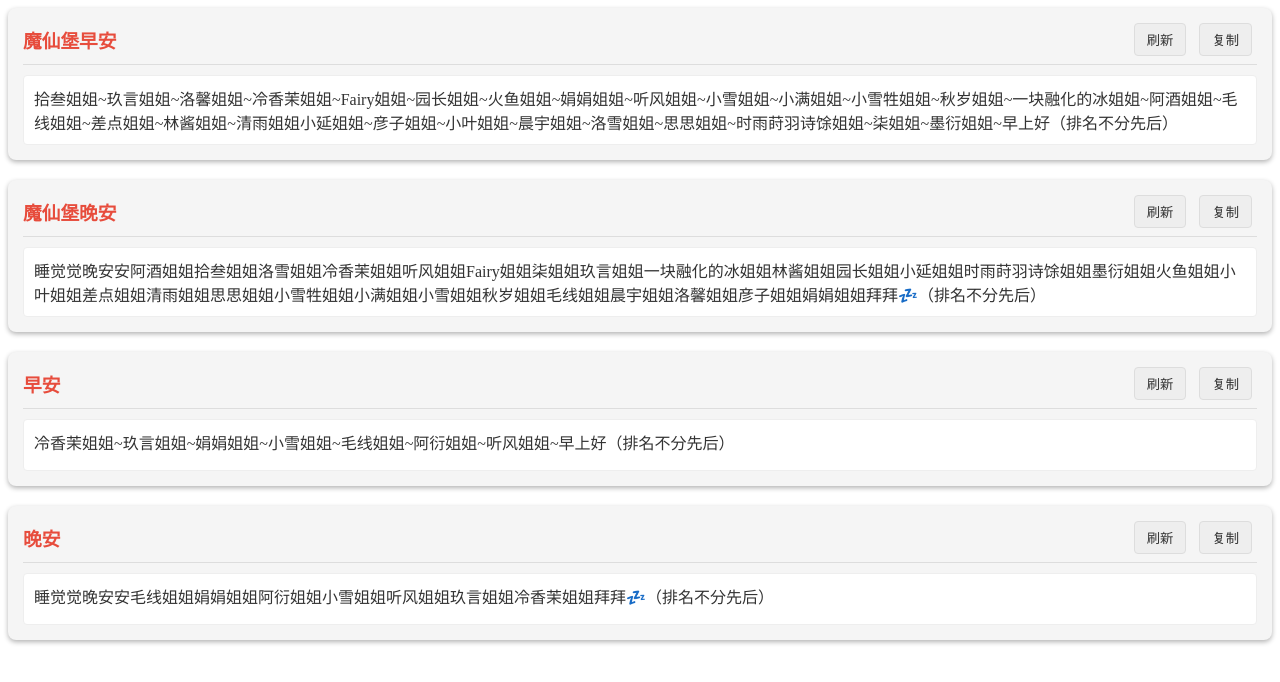
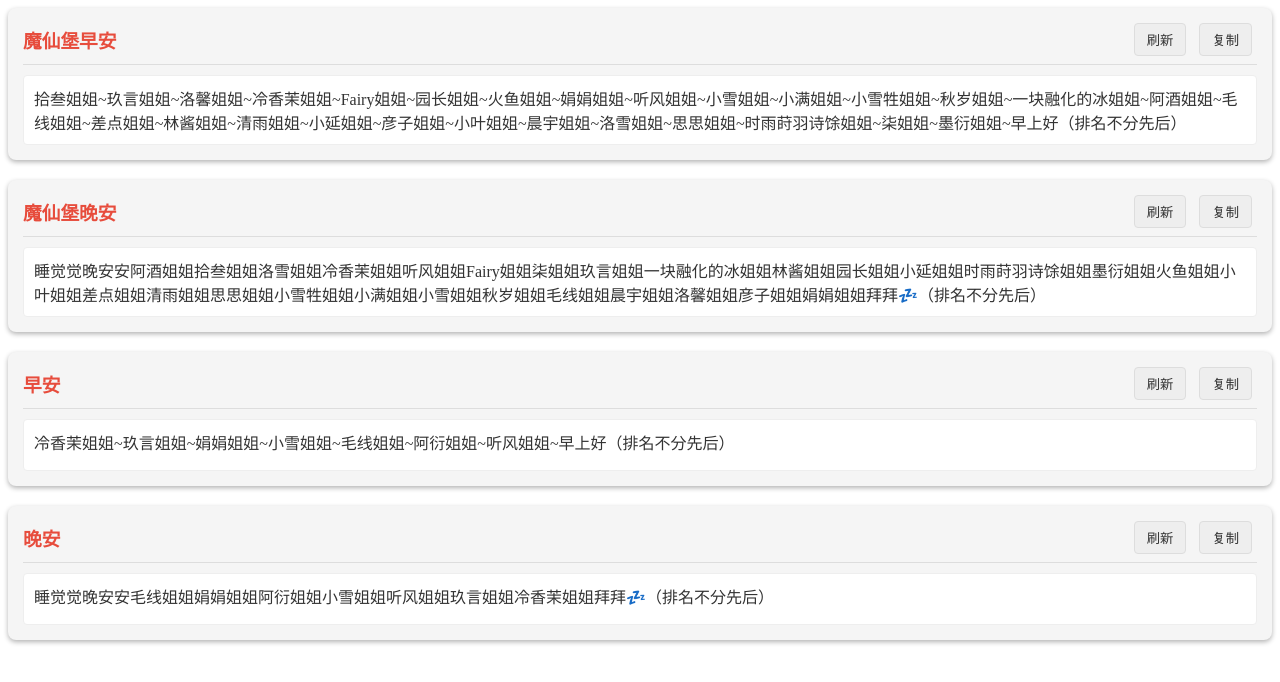
Before and after one commit to miaopan607/miaopan607.github.io, a plain HTML site: page index.html in a window 1280 px wide. Drawn offline with Linux system fonts and the light colour scheme.

Commit message:
Update index.html

```diff
--- a/index.html
+++ b/index.html
@@ -14,7 +14,7 @@
 				lastItem: "早上好（排名不分先后）",
 				middleItems: [
 					"一块融化的冰姐姐~", "听风姐姐~", "冷香茉姐姐~", "拾叁姐姐~", "Fairy姐姐~",
-					"毛线姐姐~", "火鱼姐姐~", "清雨姐姐", "柒姐姐~", "园长姐姐~", "娟娟姐姐~",
+					"毛线姐姐~", "火鱼姐姐~", "清雨姐姐~", "柒姐姐~", "园长姐姐~", "娟娟姐姐~",
 					"差点姐姐~", "小叶姐姐~", "彦子姐姐~", "小延姐姐~", "秋岁姐姐~",
 					"林酱姐姐~", "时雨莳羽诗馀姐姐~", "思思姐姐~", "洛雪姐姐~",
 					"晨宇姐姐~", "玖言姐姐~", "洛馨姐姐~", "小雪牲姐姐~",
```
